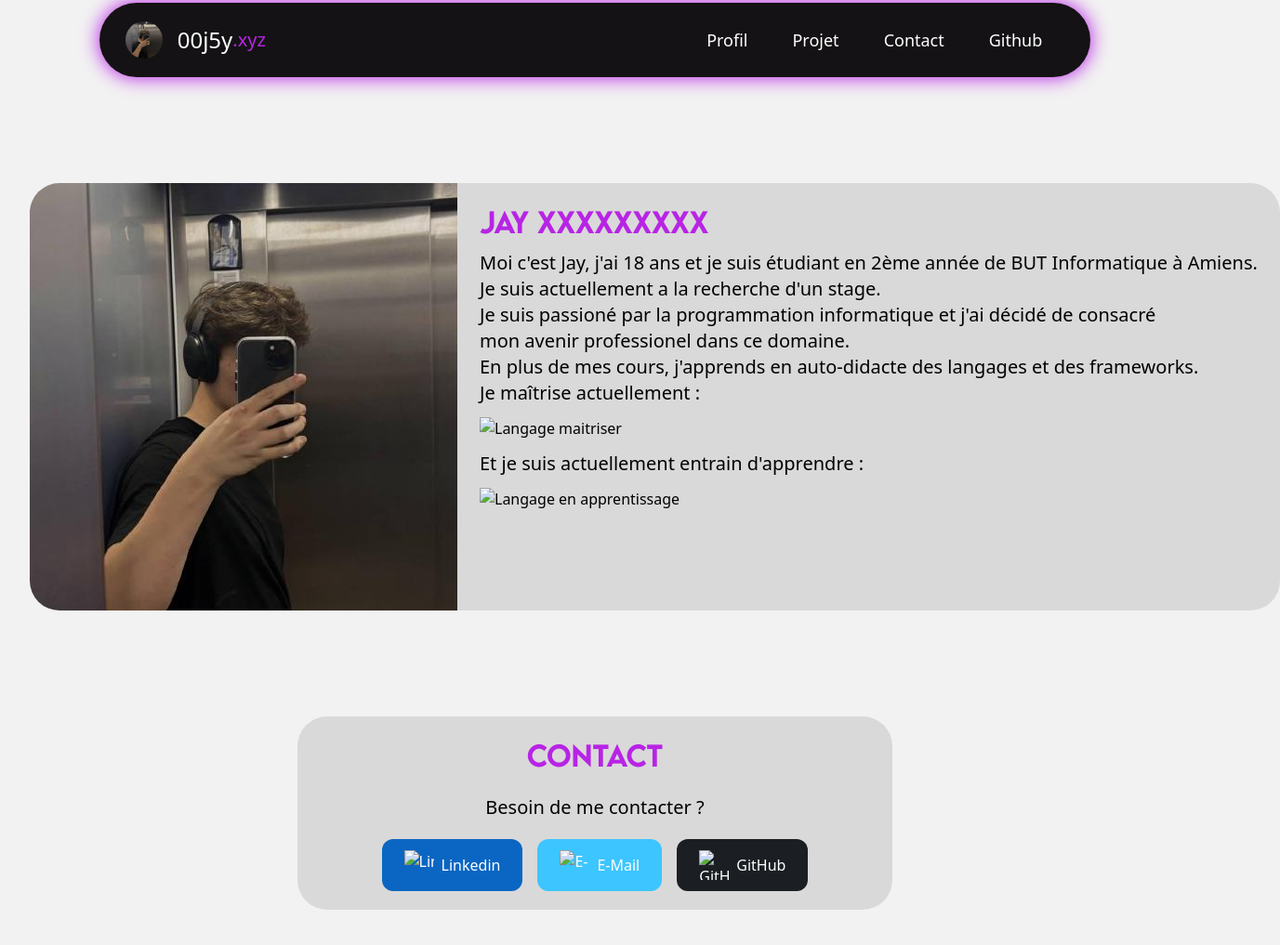
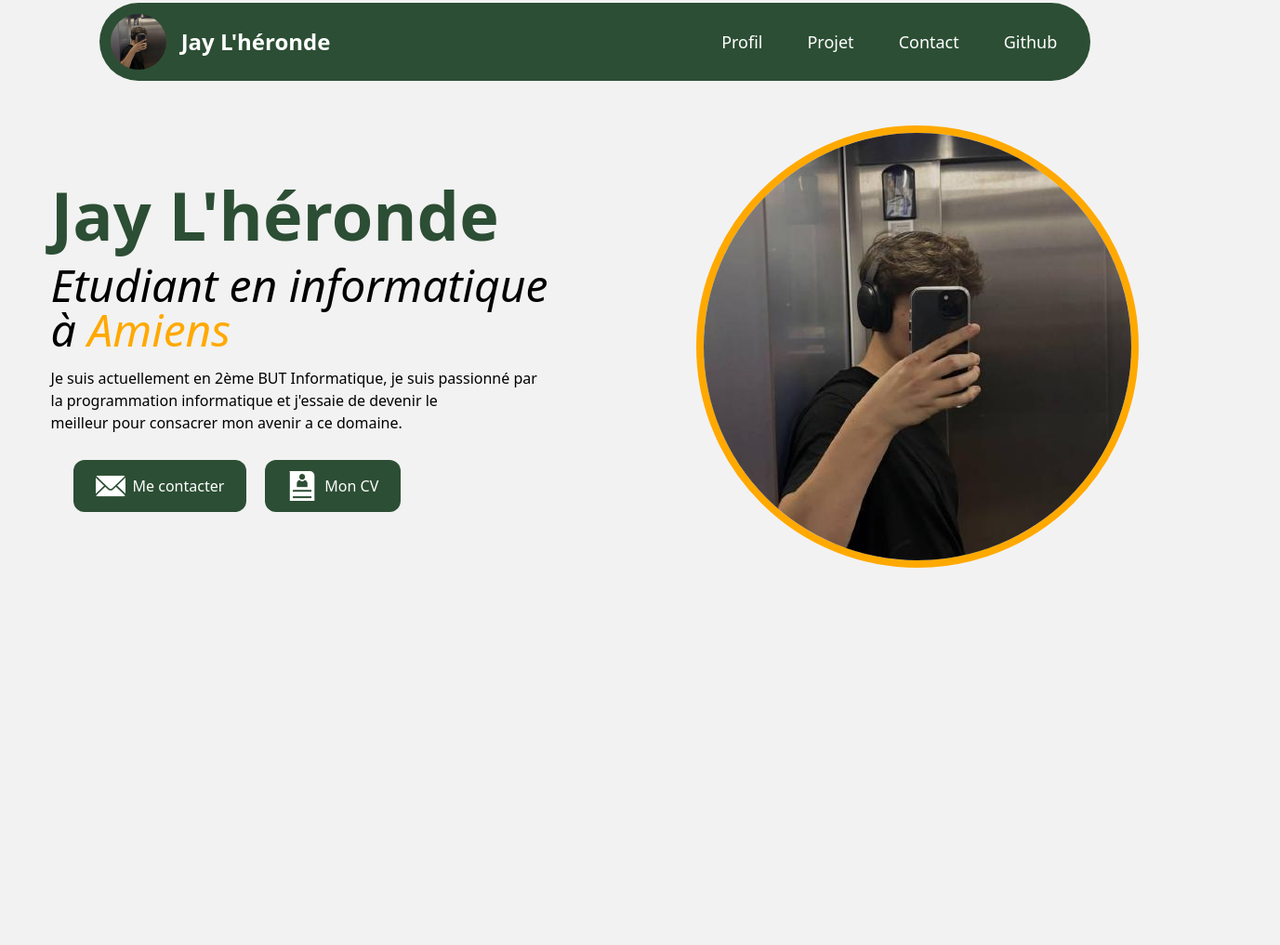
Before and after one commit to 00j5y/00j5y.xyz, a website built with Vite: page index.html in a window 1280 px wide. Shown: the part 29-1046 px from the top of the page at 93% size, 1377 px wide, since content can reach past the window. After the commit the page ends 800 px from the top, so only its background shows below. Built offline with nearby package versions, Linux system fonts and the light colour scheme; files whose address does not match are found by name.

Commit message:
Refonte entiere du portfolio

```diff
--- a/index.html
+++ b/index.html
@@ -3,32 +3,31 @@
 <head>
   <meta charset="UTF-8">
   <meta name="viewport" content="width=device-width, initial-scale=1.0">
-  <title>Jay XXXXXXXXX - Portfolio</title>
+  <title>Jay L'héronde - Portfolio</title>
   <link rel="stylesheet" href="styles.css">
   <link rel="shortcut icon" href="/images/profil.jpg" type="image/x-icon">
 </head>
 
-<body class="bg-[#F2F2F2] scroll-smooth">
-  <header id="navbarResp" class="bg-[#141214] p-7 w-5/6 rounded-full mt-8 h-20 shadow-[0px_0px_20px_1px_#b824e5] mx-auto flex items-center">
-    <div class="flex justify-between items-center w-full">
-      <!-- Logo -->
+<body class="bg-[#F2F2F2]">
+  <header class="bg-[#2C4E34] mt-8 p-3 w-5/6 mx-auto rounded-full">
+    <div class="flex justify-between items-center mx-auto">
       <a class="flex items-center" href="index.html">
-        <img src="/images/profil.jpg" alt="Logo" class="h-10 w-10 rounded-full">
-        <h1 class="text-white font-medium text-2xl pl-4 whitespace-nowrap">00j5y</h1>
-        <h2 class="text-[#b824e5] font-medium text-xl pr-4 whitespace-nowrap">.xyz</h2>
+        <img src="images/profil.jpg" alt="Logo" class="rounded-full size-15">
+        <h2 class="text-white font-sans pl-4 text-2xl font-semibold">
+          Jay L'héronde
+        </h2>
       </a>
-
       <!-- Navigation -->
       <nav class="flex items-center">
         <ul class="flex">
-          <li><a class="text-white text-lg px-4 py-3 mx-2 relative max-[840px]:hidden after:content-[''] after:absolute after:h-1 after:left-4 after:bottom-1 after:w-0 after:bg-[#F2F2F2] after:transition-all after:duration-200 hover:after:w-11" href="#Profil">Profil</a></li>
-          <li><a class="text-white text-lg px-4 py-3 mx-2 relative max-[840px]:hidden after:content-[''] after:absolute after:h-1 after:left-4 after:bottom-1 after:w-0 after:bg-[#F2F2F2] after:transition-all after:duration-200 hover:after:w-[48px]" href="#Projet">Projet</a></li>
-          <li><a class="text-white text-lg px-4 py-3 mx-2 relative max-[840px]:hidden after:content-[''] after:absolute after:h-1 after:left-4 after:bottom-1 after:w-0 after:bg-[#F2F2F2] after:transition-all after:duration-200 hover:after:w-16" href="#Contact">Contact</a></li>
-          <li><a class="text-white text-lg px-4 py-3 mx-2 relative max-[840px]:hidden after:content-[''] after:absolute after:h-1 after:left-4 after:bottom-1 after:w-0 after:bg-[#F2F2F2] after:transition-all after:duration-200 hover:after:w-14" href="https://github.com/00j5y" target="_blank">Github</a></li>
+          <li><a class="text-white text-lg px-4 py-3 mx-2 relative max-[840px]:hidden after:content-[''] after:absolute after:h-1 after:left-4 after:bottom-1 after:w-0 after:bg-[#FFA900] after:transition-all after:duration-200 hover:after:w-11" href="#Profil">Profil</a></li>
+          <li><a class="text-white text-lg px-4 py-3 mx-2 relative max-[840px]:hidden after:content-[''] after:absolute after:h-1 after:left-4 after:bottom-1 after:w-0 after:bg-[#FFA900] after:transition-all after:duration-200 hover:after:w-[48px]" href="#Projet">Projet</a></li>
+          <li><a class="text-white text-lg px-4 py-3 mx-2 relative max-[840px]:hidden after:content-[''] after:absolute after:h-1 after:left-4 after:bottom-1 after:w-0 after:bg-[#FFA900] after:transition-all after:duration-200 hover:after:w-16" href="#Contact">Contact</a></li>
+          <li><a class="text-white text-lg px-4 py-3 mx-2 relative max-[840px]:hidden after:content-[''] after:absolute after:h-1 after:left-4 after:bottom-1 after:w-0 after:bg-[#FFA900] after:transition-all after:duration-200 hover:after:w-14" href="https://github.com/00j5y" target="_blank">Github</a></li>
         </ul>
 
         <!-- Burger menu -->
-        <button id="burgerBtn" class="relative w-10 h-10 flex flex-col justify-between items-center p-2 min-[839px]:hidden">
+        <button id="burgerBtn" class="relative w-10 h-10 flex flex-col justify-between items-center p-2 min-[839px]:hidden mr-5">
           <span class="block w-8 h-1 bg-white rounded transition-all duration-300"></span>
           <span class="block w-8 h-1 bg-white rounded transition-all duration-300"></span>
           <span class="block w-8 h-1 bg-white rounded transition-all duration-300"></span>
@@ -37,53 +36,29 @@
     </div>
   </header>
 
-    <!-- Biographie -->
+  <section class="mt-12">
+    <div class="flex justify-center items-center gap-40 mx-auto">
+      <div>
+        <h1 class="font-semibold text-[#2C4E34] text-7xl">Jay L'héronde</h1>
+        <h2 class="italic text-5xl py-4">Etudiant en informatique<br>à <span class="text-[#FFA900]">Amiens</span></h2>
+        <p>
+          Je suis actuellement en 2ème BUT Informatique, je suis passionné par<br>la programmation informatique et j'essaie de devenir le<br>meilleur pour consacrer mon avenir a ce domaine.
+        </p>
+        <div class="flex items-center pt-7 gap-5 pl-6">
+          <a href="mailto:contact@00j5y.xyz" target="_blank" class="bg-[#2C4E34] transition delay-50 duration-300 hover:bg-[#FFA900] text-white py-3 px-6 rounded-xl flex items-center gap-2 whitespace-nowrap">
+            <img src="images/mail-logo.png" class="w-8 h-8" alt="Contact Logo">
+            Me contacter
+          </a>
 
-    <section id="Profil">
-      <div class="flex justify-center items-center min-h-[calc(100vh-7rem)] mx-auto">
-        <div class="flex items-center m-8">
-          <div class="shrink-0 flex">
-            <a class="">
-              <img src="/images/profil.jpg" alt="Logo" class="rounded-l-4xl object-cover">
-            </a>
-            <a class="bg-[#cfcfcf]/70 p-6 rounded-r-4xl">
-              <h2 class="font-lemonmilk text-3xl text-[#b824e5] pb-3">Jay XXXXXXXXX</h2>
-              <p class="text-xl">
-                Moi c'est Jay, j'ai 18 ans et je suis étudiant en 2ème année de BUT Informatique à Amiens. <br>Je suis actuellement a la recherche d'un stage.<br>
-                Je suis passioné par la programmation informatique et j'ai décidé de consacré <br>mon avenir professionel dans ce domaine.<br>
-                En plus de mes cours, j'apprends en auto-didacte des langages et des frameworks.<br>
-                Je maîtrise actuellement :
-              </p>
-              <img src="/images/maitriser.svg" alt="Langage maitriser" class="object-cover py-3">
-              <p class="text-xl">
-                Et je suis actuellement entrain d'apprendre :
-              </p>
-              <img src="/images/apprentissage.svg" alt="Langage en apprentissage" class="object-cover pt-3">
+          <a href="mailto:contact@00j5y.xyz" target="_blank" class="bg-[#2C4E34] transition delay-50 duration-300 hover:bg-[#FFA900] text-white py-3 px-6 rounded-xl flex items-center gap-2 whitespace-nowrap">
+            <img src="images/cv-logo.png" class="w-8 h-8" alt="CV Logo">
+            Mon CV
           </a>
         </div>
       </div>
+      <div>
+        <img src="/images/profil.jpg" alt="Logo" class="rounded-full border-8 border-[#FFA900]">
       </div>
-    </section>
-
-    <section id="Contact" class="lg:w-1/2 w-1/2 flex flex-col items-center align-items pb-5 bg-[#cfcfcf]/70 rounded-4xl mb-16 mx-auto">
-      <div class="flex flex-col items-center align-items">
-        <h2 class="font-lemonmilk text-3xl text-[#b824e5] m-6">Contact
-        </h2>
-        <h3 class="text-center text-xl">Besoin de me contacter ?</h3>
-      </div>
-      <div class="flex flex-wrap justify-center mt-5 gap-4 w-full px-4">
-          <a href="https://www.linkedin.com/in/jay-l-heronde-bbaaa3364/" target="_blank" class="bg-[#0A66C2] hover:bg-[#08427c] text-white py-3 px-6 rounded-xl flex items-center gap-2 whitespace-nowrap">
-            <img src="images/linkedin-logo.png" class="w-8 h-8" alt="Linkedin Logo">
-            Linkedin
-          </a>
-          <a href="mailto:contact@00j5y.xyz" target="_blank" class="bg-[#3dc5ff] hover:bg-[#2c8eb8] text-white py-3 px-6 rounded-xl flex items-center gap-2 whitespace-nowrap">
-            <img src="images/mail-logo.png" class="w-8 h-8" alt="E-Mail Logo">
-            E-Mail
-          </a>
-          <a href="https://github.com/00j5y" target="_blank" class="bg-[#1B1F23] hover:bg-[#050607] text-white py-3 px-6 rounded-xl flex items-center gap-2">
-            <img src="/images/github-logo.png" class="w-8 h-8" alt="GitHub Logo">
-            GitHub
-          </a>
     </div>
   </section>
 
```
Also changed, not shown: public/images/apprentissage.svg (added), public/images/cv-logo.png (added), public/images/github-logo.png (added), public/images/linkedin-logo.png (added), public/images/mail-logo.png (added), public/images/maitriser.svg (added). Lines whose indentation alone changed are shown as unchanged.
